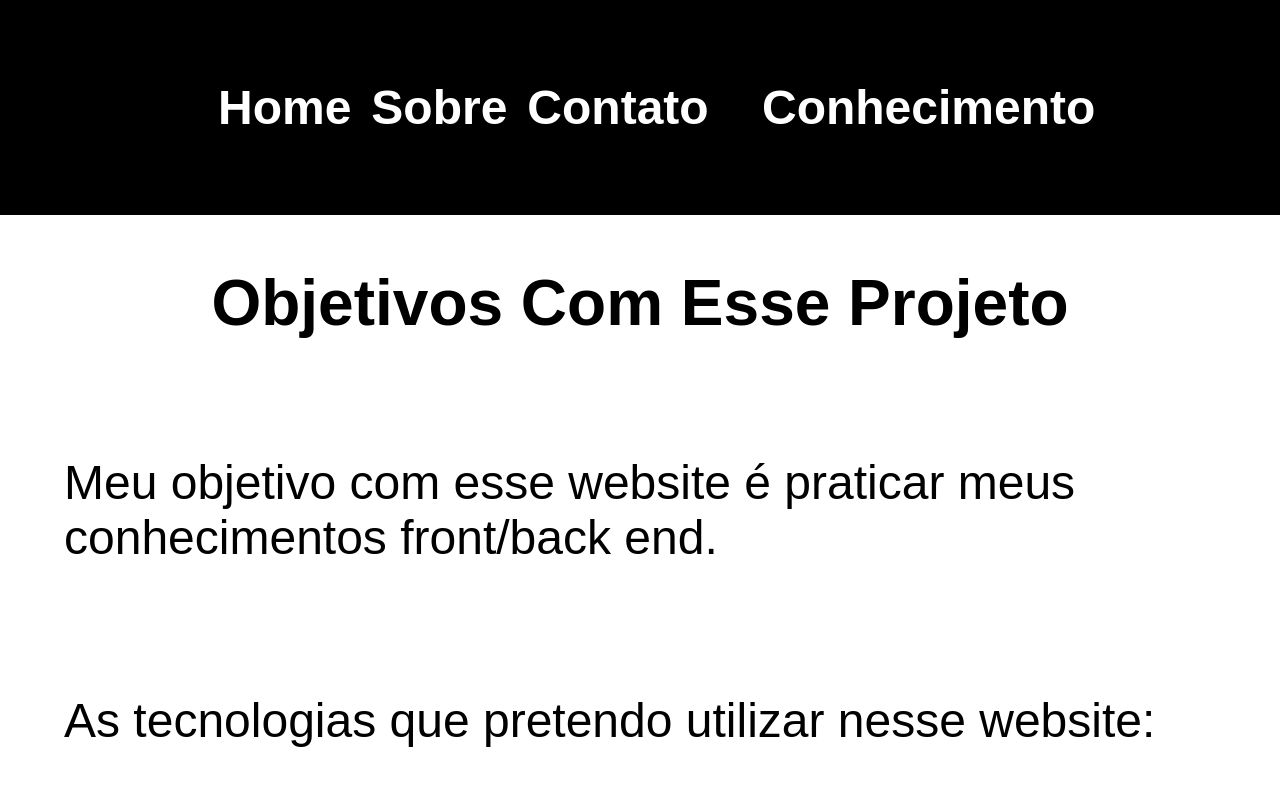
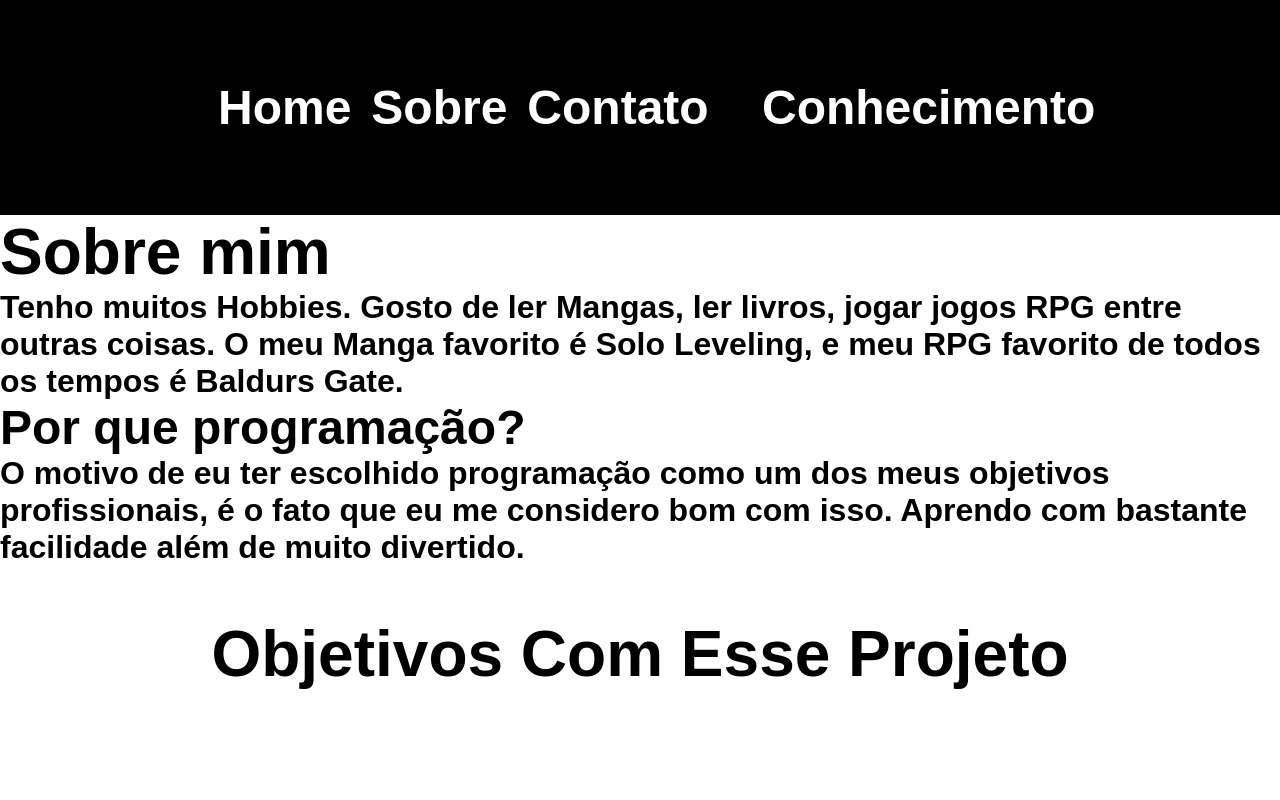
Before and after one commit to Richard9923/web-project, a React (Vite) app in the folder web-project/: page /sobre in a window 1280 px wide. Shown: the top 800 px of the page. Built offline with nearby package versions, Linux system fonts and the light colour scheme.

Commit message:
instalando package

```diff
--- /dev/null
+++ b/package.json
@@ -0,0 +1,5 @@
+{
+  "dependencies": {
+    "react-router-dom": "^6.26.0"
+  }
+}
--- a/web-project/src/App.tsx
+++ b/web-project/src/App.tsx
@@ -1,5 +1,6 @@
 import Nav from "./components/Nav";
 import Conteudo from "./components/Conteudo";
+
 
 function App() {
   return (
@@ -7,7 +8,6 @@ function App() {
         <h1><Nav /></h1>
         <Conteudo />
     </div>
-
 )
 }
 
--- a/web-project/src/components/Nav.tsx
+++ b/web-project/src/components/Nav.tsx
@@ -1,16 +1,24 @@
-
+import { BrowserRouter as Router, Route, Routes, Link } from 'react-router-dom';
+import Sobre from './paginas/Sobre';
 
 
 
 function Nav () {
 
     return (
+        <Router>
         <ul id="nav">
-            <li className="nav"><a href="#" className="link">Home</a></li>
-            <li className="nav"><a href="#" className="link">Sobre</a></li>
+            <li className="nav"><a className="link" href="#">Home</a></li>
+            <li className="nav"><Link className="link" to="/sobre">Sobre</Link></li>
             <li className="nav"><a href="#" className="link">Contato</a></li>
             <li className="nav"><a href="#" className="link conhecimento">Conhecimento</a></li>
         </ul>
+
+        <Routes>
+            <Route path="/sobre" element={<Sobre />} />
+
+        </Routes>
+        </Router>
     );
 
 }
--- /dev/null
+++ b/web-project/src/components/paginas/Sobre.tsx
@@ -0,0 +1,24 @@
+
+
+
+
+function Sobre () {
+    return (
+
+        <div>
+            <h1>Sobre mim </h1>
+            <p>Tenho muitos Hobbies. Gosto de ler Mangas, ler livros, jogar jogos RPG entre outras coisas.
+                O meu Manga favorito é Solo Leveling, e meu RPG favorito de todos os tempos é Baldurs Gate.
+            </p>
+
+            <h2>Por que programação?</h2>
+            <p>O motivo de eu ter escolhido programação como um dos meus objetivos profissionais, é o fato que eu me considero bom com isso.
+                Aprendo com bastante facilidade além de muito divertido.
+            </p>
+
+        </div>
+
+    );
+}
+
+export default Sobre;
```
Also changed, not shown: 1 other file (tests, documents, lock files or other folders).
